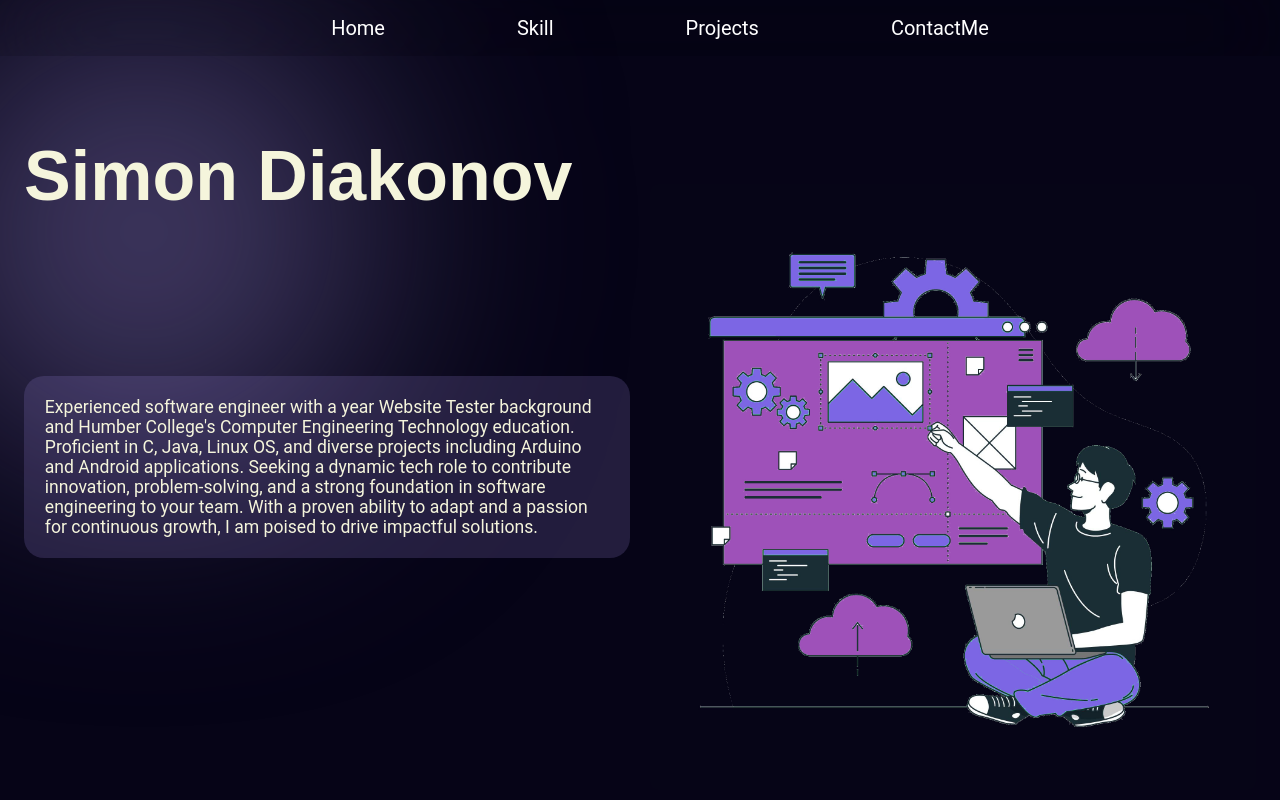
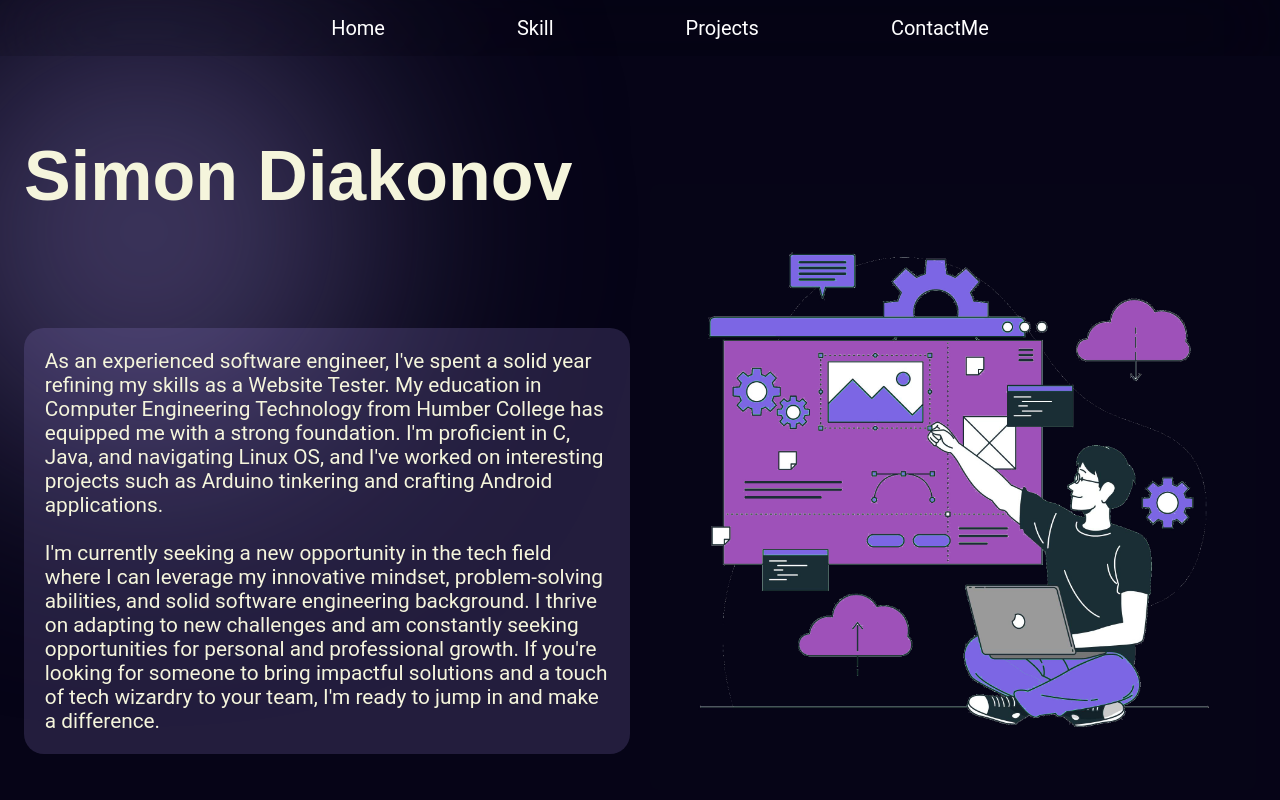
Before and after one commit to dontdoithere/simon-website, a React (Create React App) app: page / in a window 1280 px wide. Shown: the top 800 px of the page. Built offline with nearby package versions, Linux system fonts and the light colour scheme; a web font is replaced by a local one.

Commit message:
made responsive design for tablet N1

```diff
--- a/src/Utils/Data.js
+++ b/src/Utils/Data.js
@@ -12,6 +12,7 @@ import hardware2 from "../assets/dockyHardware/dockyHardware2.jpg"
 import pcb from "../assets/dockyHardware/pcbDesign.png"
 import chain from "../assets/dockyHardware/dockyChain.jpg"
 import fullDesign from "../assets/dockyHardware/allDesign.png"
+import prog from "../assets/picProg.jpg"
 
 
 
@@ -60,10 +61,11 @@ export const SKILLS = [
 
 export const EXPERIENCE =[
     {
+        id: 1,
         title: "Website Tester and Traffic Arbitrage",
         date: "May 2020 - June 2020",
         skills: "HTML/SCSS/JS + Node.js",
-        pics: "",
+        pics: [prog],
         responsibilities: [
             "Proficiency in gathering and analyzing large sets of data to inform decision-making and strategy development.",
             "Conducted tests to compare the effectiveness of different web page versions.",
@@ -76,6 +78,7 @@ export const EXPERIENCE =[
     },
 
     {
+        id: 2,
         title: "TheDocky - Android App",
         date: "September 2022 - May 2023",
         skills: "Java, Real-Time DB, API's",
@@ -91,6 +94,7 @@ export const EXPERIENCE =[
     },
 
     {
+        id: 3,
         title: "Smart Bike Locker - Hardware",
         date: "January 2023 - May 2023",
         skills: "PCB Design, Python/C, I2C",
--- a/src/components/Experience/ModalWindow/ModalInfo.css
+++ b/src/components/Experience/ModalWindow/ModalInfo.css
@@ -104,11 +104,13 @@
     flex-wrap: nowrap; /* Prevent wrapping of items */
     overflow-x: auto; /* Allow horizontal scrolling if needed */
     width: 100%;
-    height: 320px; /* Allow the height to adjust based on content */
+    /* height: 320px; Remove the fixed height */
     margin-top: 30px;
   }
 
+
   .thumbnail-container {
+    height: 400px;
     flex: 0 0 auto; /* Prevent flex items from growing or shrinking */
     margin-right: 10px; /* Add spacing between thumbnail images */
   }
@@ -120,10 +122,17 @@
     /* Add any other styles you need for the thumbnails */
   }
 
+  .fullsize .single-img{
+    width: 800px;
+    height: 300px;
+  }
+
   .fullsize {
     max-width: 80%; /* Set max-width to 80% */
     max-height: 80vh; /* Set max-height to 80% of viewport height */
   }
+
+
 
 
   button {
@@ -162,7 +171,7 @@
     }
 
     .thumbnail {
-      width: 45px; /* Set the width to 50% for smaller screens */
+      width: 65px; /* Set the width to 50% for smaller screens */
     }
 
     .skills-info, .date-info{
@@ -182,4 +191,56 @@
       right: 0;
       bottom: 5px;
     }
+
+    .fullsize.single-img {
+      width: 100%; /* Set width to 100% for smaller screens */
+      max-width: unset; /* Unset the max-width property */
+      height: auto; /* Allow the height to adjust proportionally */
+    }
   }
+
+  @media (min-width: 769px) and (max-width: 1024px) {
+    .modal{
+      width: 80%;
+      height: 80%;
+    }
+
+    h2{
+      font-size: 1.6rem;
+    }
+
+    .modal-info-wrap{
+      gap: 0.5rem;
+      margin-bottom: 20px;
+    }
+
+    .info-mod{
+      font-size: 0.7rem;
+    }
+    .skills-info, .date-info{
+      font-size: 0.7rem;
+    }
+    .full-descr-content{
+      font-size: 0.6rem;
+    }
+
+    .thumbnail {
+      width: 75px; /* Set the width to 50% for smaller screens */
+    }
+  }
+
+  @media (min-width: 1025px) and (max-width: 1250px) {
+
+    .modal{
+      width: 80%;
+      height: 80%
+    }
+
+    .full-descr-content{
+      font-size: 0.9rem;
+    }
+
+    .thumbnail{
+      width: 120px;
+    }
+  }
--- a/src/components/Experience/ModalWindow/ModalInfo.jsx
+++ b/src/components/Experience/ModalWindow/ModalInfo.jsx
@@ -11,7 +11,6 @@ const ModalInfo = ({ details, closeModal }) => {
   const handleImageClick = (image) => {
     setSelectedImage(image);
   };
-
 
   return (
     <Modal
@@ -39,17 +38,30 @@ const ModalInfo = ({ details, closeModal }) => {
       </div>
 
       <div className="pic-modal-div">
-        {details.pics.map((pic, index) => (
+      {Array.isArray(details.pics) &&
+        details.pics.map((pic, index) => (
         <div key={index} className="thumbnail-container">
+          {details.id === 1 && index === 0 ? (
+            <img
+              src={pic}
+              alt={`Full Size ${index}`}
+              className="fullsize single-img"
+              style={{ width: '800px', height: '300px' }}
+              onClick={() => handleImageClick(pic)}
+            />
+          ) : (
             <img
               src={pic}
               alt={`Thumbnail ${index}`}
               className="thumbnail"
               onClick={() => handleImageClick(pic)}
             />
+          )}
         </div>
       ))}
+
 </div>
+
 
       {selectedImage && (
         <div className="overlay" onClick={() => setSelectedImage(null)}>
--- a/src/components/Home/Home.css
+++ b/src/components/Home/Home.css
@@ -26,7 +26,7 @@ h1::before{
 
 
 .info-me{
-    font-size: 1.1rem;
+    font-size: 1.3rem;
     padding: 1.3rem;
     background: rgba(148, 129, 216, 0.2);
     border-radius: 20px;
@@ -36,7 +36,7 @@ h1::before{
 .name-intro {
     display: flex;
     flex-direction: column;
-    gap: 10rem;
+    gap: 7rem;
     padding-right: 20px;
     align-self: flex-start;
   }
--- a/src/components/Home/Home.jsx
+++ b/src/components/Home/Home.jsx
@@ -25,19 +25,10 @@ function Home() {
           <div className="name-pic-container">
            <div className="name-intro">
               <h1>Simon Diakonov</h1>
-              <p className="info-me">Experienced software engineer with a
-                                    year Website Tester background and
-                                    Humber College's Computer Engineering
-                                    Technology education. Proficient in C,
-                                    Java, Linux OS, and diverse projects
-                                    including Arduino and Android
-                                    applications. Seeking a dynamic tech role
-                                    to contribute innovation, problem-solving,
-                                    and a strong foundation in software
-                                    engineering to your team. With a proven
-                                    ability to adapt and a passion for
-                                    continuous growth, I am poised to drive
-                                    impactful solutions.</p>
+              <p className="info-me">As an experienced software engineer, I've spent a solid year refining my skills as a Website Tester. My education in Computer Engineering Technology from Humber College has equipped me with a strong foundation. I'm proficient in C, Java, and navigating Linux OS, and I've worked on interesting projects such as Arduino tinkering and crafting Android applications.<br/><br/>
+
+              I'm currently seeking a new opportunity in the tech field where I can leverage my innovative mindset, problem-solving abilities, and solid software engineering background. I thrive on adapting to new challenges and am constantly seeking opportunities for personal and professional growth. If you're looking for someone to bring impactful solutions and a touch of tech wizardry to your team, I'm ready to jump in and make a difference.
+              </p>
            </div>
            <img src={myPic} className="my-pic" alt="myPic" />
           </div>
```
Also changed, not shown: src/assets/pic3.jpg (added), src/assets/picProg.jpg (added). Lines whose indentation alone changed are shown as unchanged.
